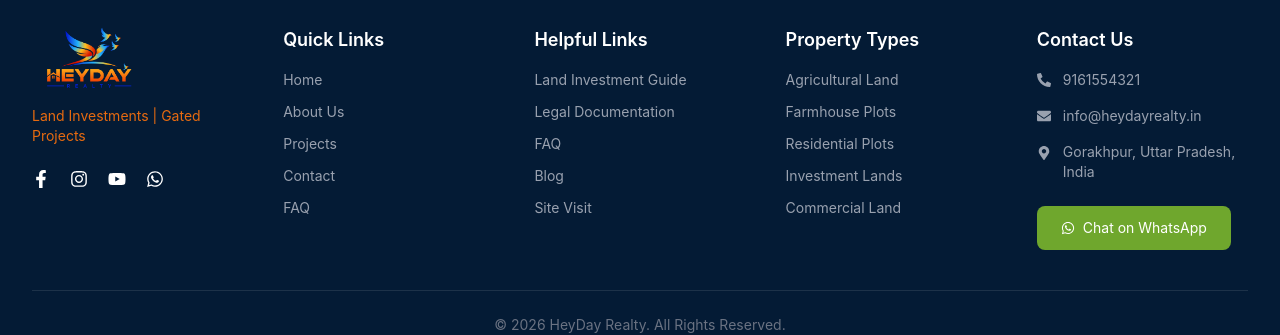
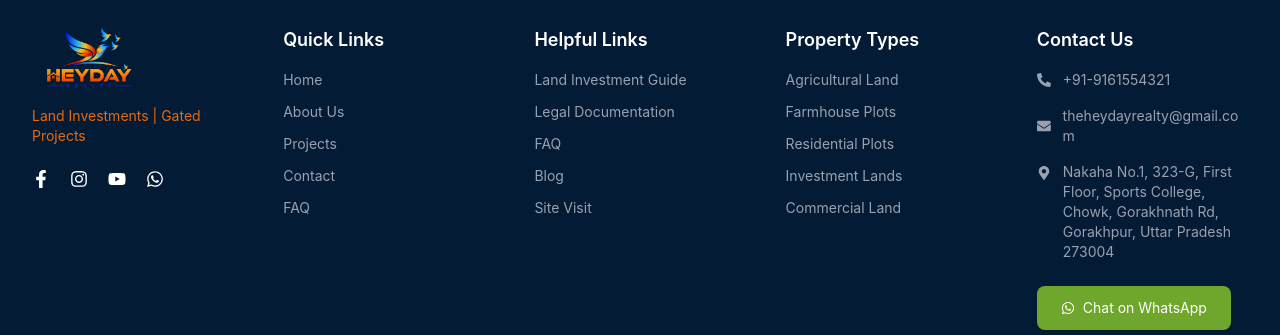
Before and after one commit to tcq-pawas/HeyDay-Web, a React (Vite) app: page / in a window 1280 px wide. Shown: the part 5428-5763 px from the top of the page. Built offline with nearby package versions, Linux system fonts and the light colour scheme.

Commit message:
updated the website favicon to use a custom image:
Copied favicon.ico from src/assets/favi/ to the public/ folder
Changed the favicon reference in index.html from /favicon.svg to favicon.ico
The favicon is now configured to display on all pages of the website

```diff
--- a/index.html
+++ b/index.html
@@ -2,7 +2,7 @@
 <html lang="en">
   <head>
     <meta charset="UTF-8" />
-    <link rel="icon" type="image/svg+xml" href="/favicon.svg" />
+    <link rel="icon" type="image/x-icon" href="/favicon.ico" />
     <meta name="viewport" content="width=device-width, initial-scale=1.0" />
 
     <!-- Base SEO Meta Tags -->
--- a/src/components/Footer.jsx
+++ b/src/components/Footer.jsx
@@ -159,17 +159,17 @@ const Footer = () => {
             <ul className="space-y-4 text-gray-400 text-sm">
               <li className="flex justify-center sm:justify-start items-center gap-3">
                 <FaPhoneAlt />
-                9161554321
+                +91-9161554321
               </li>
 
               <li className="flex justify-center sm:justify-start items-center gap-3 break-all">
                 <FaEnvelope />
-                info@heydayrealty.in
+                theheydayrealty@gmail.com
               </li>
 
               <li className="flex justify-center sm:justify-start gap-3">
                 <FaMapMarkerAlt className="mt-1 flex-shrink-0" />
-                <span>Gorakhpur, Uttar Pradesh, India</span>
+                <span>Nakaha No.1, 323-G, First Floor, Sports College, Chowk, Gorakhnath Rd, Gorakhpur, Uttar Pradesh 273004</span>
               </li>
             </ul>
 
```
Also changed, not shown: 2 other files (tests, documents, lock files or other folders).
